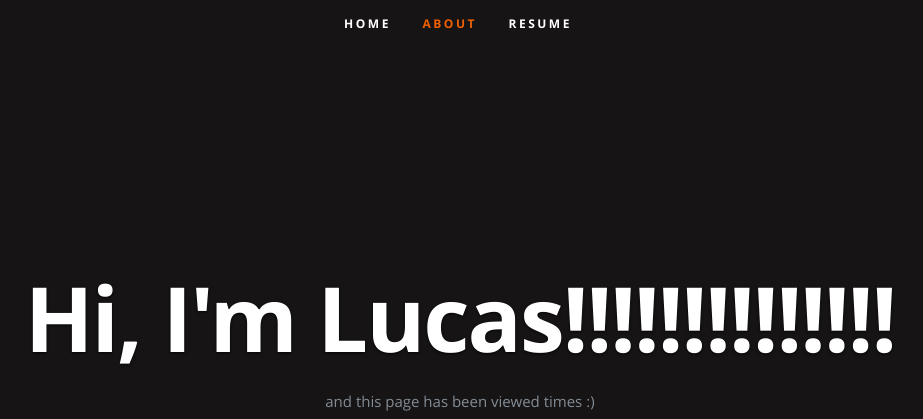
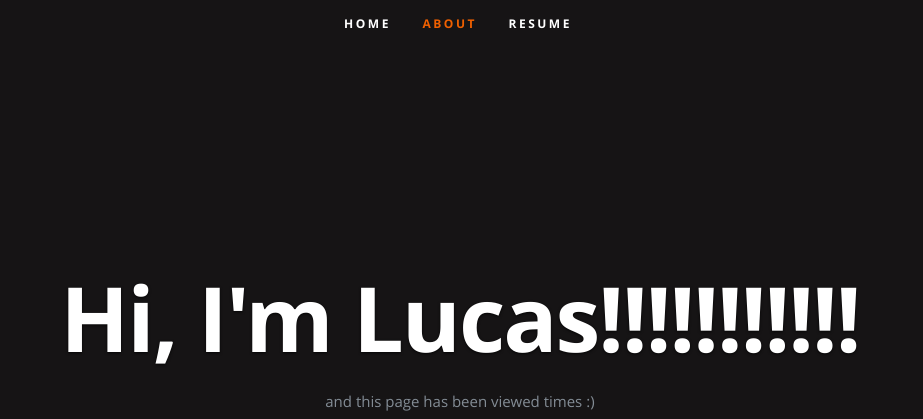
Before and after one commit to needmango/azure-resume-test, a plain HTML site: page frontend/index.html in a window 1280 px wide. Shown: the top 419 px of the page, without its empty margins (182-1105 px from the left). Drawn offline with nearby package versions, Linux system fonts and the light colour scheme; no server answers.

Commit message:
Updates to html

```diff
--- a/frontend/index.html
+++ b/frontend/index.html
@@ -55,7 +55,7 @@
 
       <div class="row banner">
          <div class="banner-text">
-            <h1 class="responsive-headline">Hi, I'm Lucas!!!!!!!!!!!!!!</h1>
+            <h1 class="responsive-headline">Hi, I'm Lucas!!!!!!!!!!!</h1>
 
             <p>and this page has been viewed <a id="counter"></a> times :) </p>
             <ul class="social">
```
